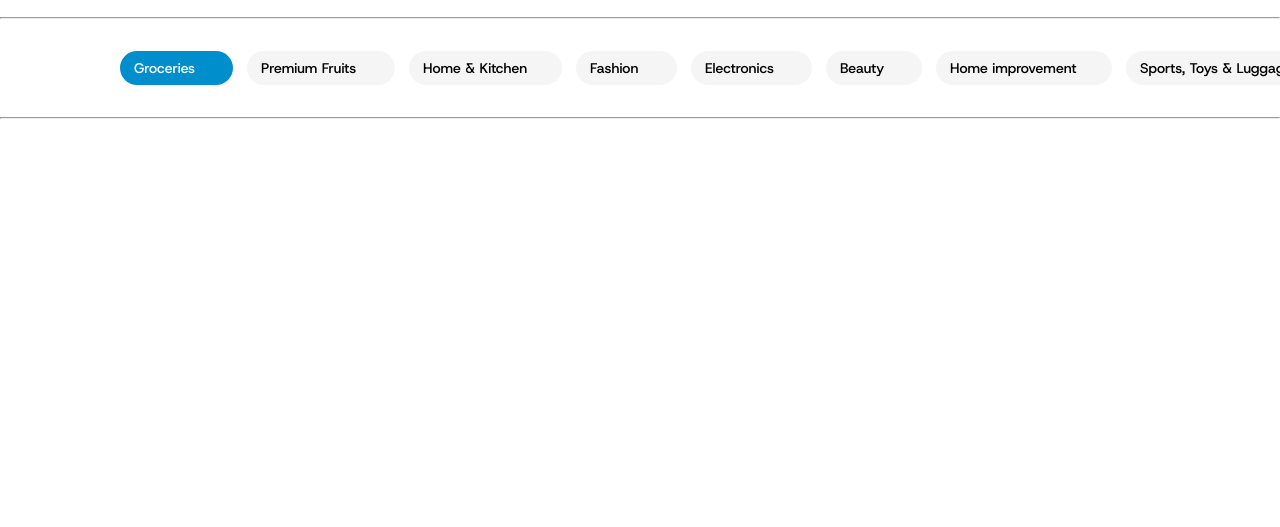
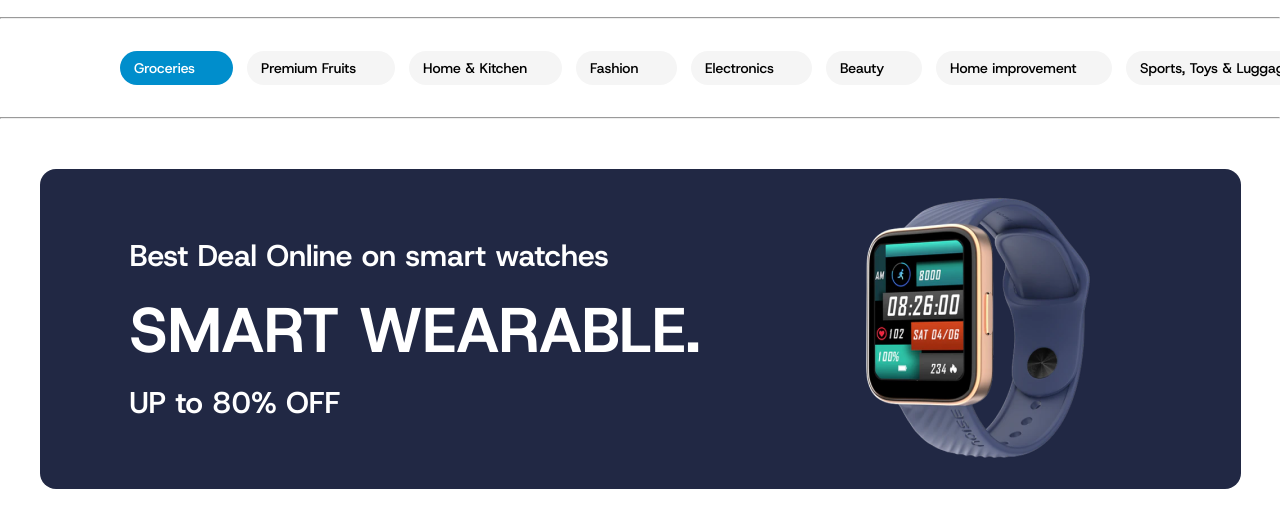
Before and after one commit to shohijahon227/2-oy-3-dars, a plain HTML site: page index.html in a window 1280 px wide. Shown: the part 215-742 px from the top of the page. Drawn offline with nearby package versions, Linux system fonts and the light colour scheme.

Commit message:
main section almost end

```diff
--- a/index.html
+++ b/index.html
@@ -94,6 +94,21 @@
       <hr>
 
     </header>
+
+    <main class="store">
+      <div class="commercial">
+        <div class="info">
+          <p class="little-title">Best Deal Online on smart watches</p>
+          <h2>SMART WEARABLE.</h2>
+          <h4>UP to 80% OFF</h4>
+        </div>
+
+        <div class="comerc-photo">
+           <img src="./images/watch.png" alt="watch" width="268">
+        </div>
+
+      </div>
+    </main>
    </section>
  </body>
  </html>
--- a/style/style.css
+++ b/style/style.css
@@ -276,3 +276,45 @@ body {
     border: none;
     border-radius: 18px;
 }
+
+.store .commercial {
+    width: 1201px;
+    margin: 50px auto;
+    background-color: #212844;
+    padding: 24px 125px 22px 90px;
+    display: flex;
+    flex-direction: row;
+    align-items: center;
+    border: none;
+    border-radius: 16px;
+}
+
+.commercial .info {
+    display: flex;
+    flex-direction: column;
+    align-items: left;
+}
+
+.info .little-title {
+    font-family: 'Host Grotesk', sans-serif;
+    font-weight: 600;
+    font-size: 30px;
+    color: #FFFFFF;
+    margin-bottom: 20px;
+}
+
+.info h2 {
+    font-family: 'Host Grotesk', sans-serif;
+    font-weight: 700;
+    font-size: 63px;
+    color: #FFFFFF;
+    margin-bottom: 20px;
+    margin-right: 144px;
+}
+
+.info h4 {
+    font-family: 'Host Grotesk', sans-serif;
+    font-weight: 600;
+    font-size: 30px;
+    color: #FFFFFF;
+}
```
Also changed, not shown: images/watch.png (added).
